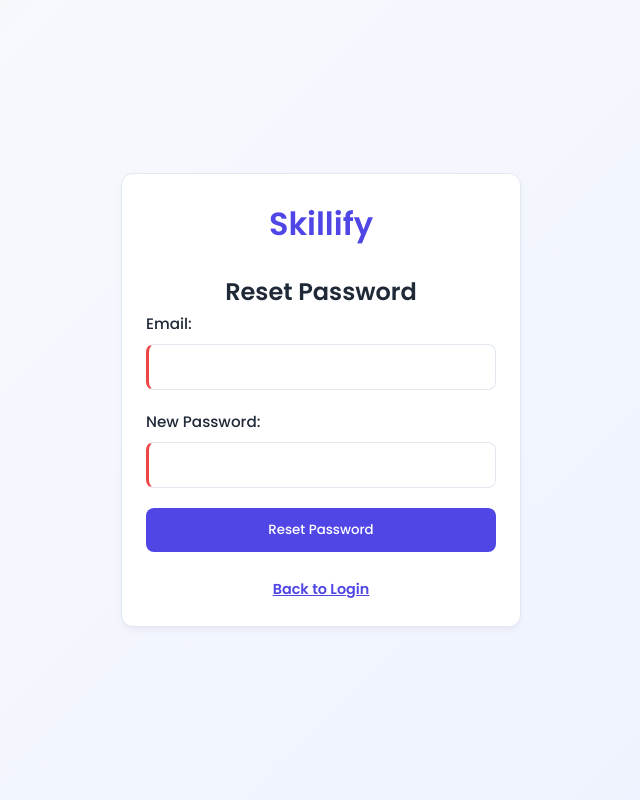
After one commit to anushkaaa333/Skillify, a Flask app: page /forgot_password in a window 1280 px wide. The commit adds this page. Shown: the whole page, without its empty margins (319-959 px from the left). Run offline with Flask 3, Linux system fonts and the light colour scheme.

Commit message:
Fixed password encryption + added forgot password

```diff
--- a/app.py
+++ b/app.py
@@ -1,5 +1,6 @@
 from flask import Flask, render_template, request, redirect, session
 import mysql.connector
+from werkzeug.security import generate_password_hash, check_password_hash # ADDED FOR SECURITY
 
 app = Flask(__name__)
 app.secret_key = "skillify_secret"
@@ -24,10 +25,21 @@ def render_dashboard():
     if "email" not in session:
         return redirect("/login")
 
-    if session.get("role") == "mentor":
-        return render_template("dashboard_mentor.html", name=session.get("name"))
+    user_email = session.get("email") # FIX: Use email instead of id
+    role = session.get("role")
 
-    return render_template("dashboard_student.html", name=session.get("name"))
+    # FETCH REQUESTS BASED ON ROLE
+    if role == "mentor":
+        # FIX: Database uses 'mentor_email' instead of 'mentor_id'
+        cursor.execute("SELECT * FROM requests WHERE mentor_email=%s", (user_email,))
+        requests_data = cursor.fetchall()
+        return render_template("dashboard_mentor.html", name=session.get("name"), requests=requests_data)
+
+    # For student
+    # FIX: Database uses 'learner_email' instead of 'student_id'
+    cursor.execute("SELECT * FROM requests WHERE learner_email=%s", (user_email,))
+    requests_data = cursor.fetchall()
+    return render_template("dashboard_student.html", name=session.get("name"), requests=requests_data)
 
 
 # --- ROUTES ---
@@ -45,9 +57,10 @@ def home():
 def signup():
     if request.method == "POST":
         data = request.form
+        hashed_pw = generate_password_hash(data["password"]) # HASH PASSWORD
         cursor.execute(
             "INSERT INTO users (name, email, password, role) VALUES (%s,%s,%s,%s)",
-            (data["username"], data["email"], data["password"], data["role"])
+            (data["username"], data["email"], hashed_pw, data["role"]) # SAVE HASHED
         )
         db.commit()
         return redirect("/login")
@@ -63,10 +76,11 @@ def login():
 
     if request.method == "POST":
         data = request.form
-        cursor.execute("SELECT * FROM users WHERE email=%s AND password=%s", (data["email"], data["password"]))
+        cursor.execute("SELECT * FROM users WHERE email=%s", (data["email"],)) # FETCH BY EMAIL ONLY
         user = cursor.fetchone()
 
-        if user:
+        # VERIFY HASHED PASSWORD
+        if user and check_password_hash(user["password"], data["password"]):
             session["user_id"] = user.get("id", user.get("user_id", ""))
             session["name"] = user["name"]
             session["email"] = user["email"]
@@ -76,6 +90,25 @@ def login():
         return "Invalid Login"
 
     return render_template("login.html")
+
+
+# Forgot Password
+@app.route("/forgot_password", methods=["GET", "POST"])
+def forgot_password():
+    if request.method == "POST":
+        email = request.form["email"]
+        new_password = request.form["new_password"]
+
+        # Check if email exists
+        cursor.execute("SELECT * FROM users WHERE email=%s", (email,))
+        if cursor.fetchone():
+            hashed_pw = generate_password_hash(new_password) # Hash new password
+            cursor.execute("UPDATE users SET password=%s WHERE email=%s", (hashed_pw, email))
+            db.commit()
+            return redirect("/login")
+        return "Email not found"
+
+    return render_template("forgot_password.html")
 
 
 # Dashboards (Merged rendering logic for safety)
--- /dev/null
+++ b/templates/forgot_password.html
@@ -0,0 +1,35 @@
+<!DOCTYPE html>
+<html lang="en">
+<head>
+    <meta charset="UTF-8">
+    <meta name="viewport" content="width=device-width, initial-scale=1.0">
+    <title>Skillify | Forgot Password</title>
+    <link rel="stylesheet" href="{{ url_for('static', filename='css/style.css') }}">
+</head>
+<body>
+    <div class="auth-wrapper">
+        <div class="card auth-card text-center">
+            <h1 class="color-primary m-0 mb-3">Skillify</h1>
+            <h2>Reset Password</h2>
+
+            <form method="POST" action="/forgot_password" style="text-align: left;">
+                <div class="form-group">
+                    <label>Email:</label>
+                    <input type="email" name="email" required>
+                </div>
+
+                <div class="form-group">
+                    <label>New Password:</label>
+                    <input type="password" name="new_password" required>
+                </div>
+
+                <button type="submit" class="btn">Reset Password</button>
+            </form>
+
+            <div style="margin-top: 24px;">
+                <a href="/login" class="color-primary font-bold text-sm">Back to Login</a>
+            </div>
+        </div>
+    </div>
+</body>
+</html>
--- a/templates/login.html
+++ b/templates/login.html
@@ -25,6 +25,9 @@
                 <div class="form-group">
                     <label>Password</label>
                     <input type="password" name="password" placeholder="••••••••" required minlength="4">
+                    <div style="margin-top: 8px; text-align: right;">
+                        <a href="/forgot_password" class="text-sm color-primary">Forgot Password?</a>
+                    </div>
                 </div>
 
                 <button type="submit" class="btn">Log In</button>
```
Also changed, not shown: check_db.py (added, +10 -0 lines).
